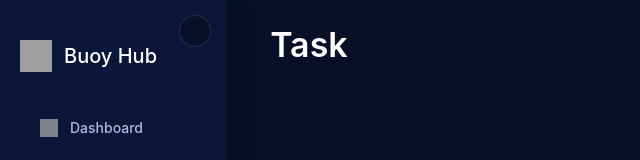
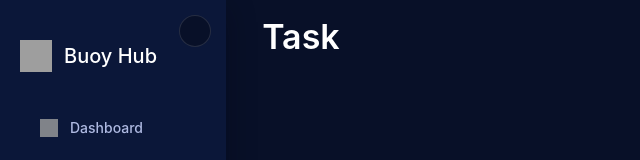
Before and after one commit to AydinHabibi1991/Buoy, a React (Vite) app: page /task in a window 1280 px wide. Shown: the top 160 px of the page, without its empty margins (0-640 px from the left). Built offline with nearby package versions, Linux system fonts and the light colour scheme; grey boxes are pictures that could not be loaded; some icons are missing.

Commit message:
feat: vite config

```diff
--- a/src/pages/Task.tsx
+++ b/src/pages/Task.tsx
@@ -2,7 +2,7 @@ import { Typography, Box } from "@mui/material";
 
 export default function Task() {
   return (
-    <Box sx={{ p: 3 }}>
+    <Box sx={{ p: 2 }}>
       <Typography variant="h4">Task</Typography>
     </Box>
   );
```
